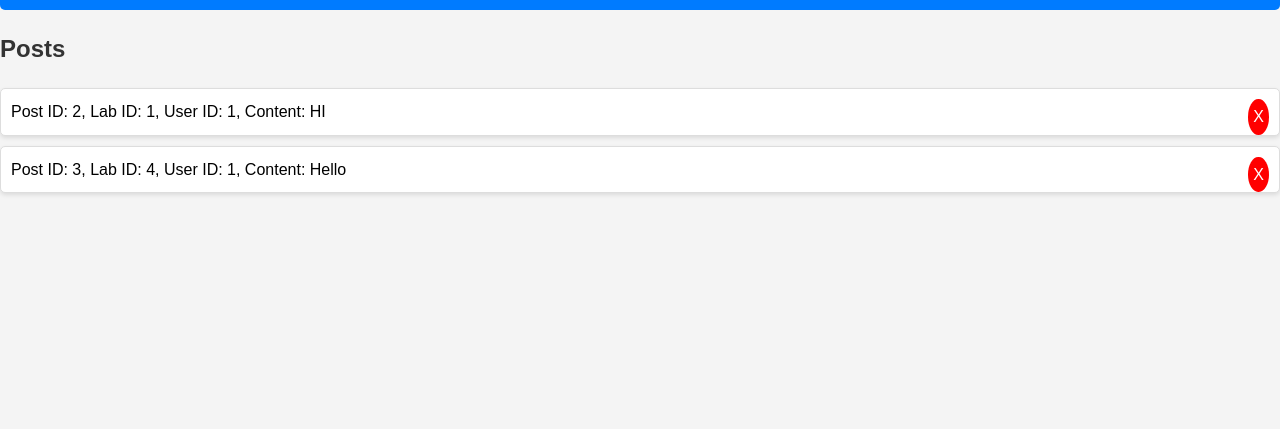
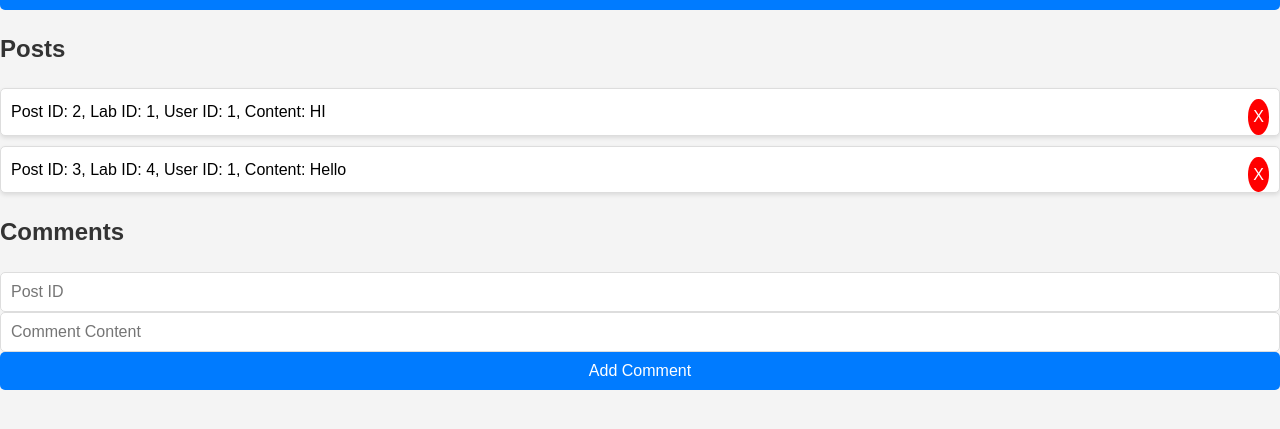
Before and after one commit to salma-ghazii/LabForumProject, a Flask app: page /posts_page in a window 1280 px wide. Shown: the part 295-724 px from the top of the page. Run offline with Flask 3, Linux system fonts and the light colour scheme; a user stored in the database is signed in; data comes from the database, SQL or seed files in the repository; both versions use the stored data as it was after the commit.

Commit message:
added draft of comments section

```diff
--- a/app.py
+++ b/app.py
@@ -36,7 +36,7 @@ def login():
 
         if authenticate_user(username, password):
             session['username'] = username
-            return '', 204
+            return 'Logged In Successfully', 204
         else:
             return jsonify({'error': 'Invalid credentials'}), 401
 
@@ -55,7 +55,7 @@ def register():
             return jsonify({'error': 'Username and password required'}), 400
 
         insert_user(username, password)
-        return '', 204
+        return 'Registered Successfully', 204
 
     username = session.get('username')
     return render_template('register.html', username=username)
@@ -75,7 +75,7 @@ def labs():
         data = request.get_json()
         location = data.get('location')
         insert_lab(location)
-        return '', 204
+        return 'Lab Added Successfully', 204
     else:
         labs = get_labs()
         return jsonify([{'LabID': row[0], 'Location': row[1]} for row in labs])
@@ -91,7 +91,7 @@ def posts():
         user_id = get_user_id(session['username'])
         post_content = data.get('postContent')
         insert_post(lab_id, user_id, post_content)
-        return '', 204
+        return 'Added Post Successfully', 204
     else:
         posts = get_posts()
         return jsonify([{'PostID': row[0], 'LabID': row[1], 'UserID': row[2], 'PostContent': row[3]} for row in posts])
--- a/database.py
+++ b/database.py
@@ -12,7 +12,7 @@ def create_tables():
     """Create tables in the database."""
     conn = connect_db()
     cursor = conn.cursor()
-    with open('LabForumProject\\db\\schema.sql', 'r') as f:
+    with open('db\\schema.sql', 'r') as f:
         schema = f.read()
     cursor.executescript(schema)
     conn.commit()
--- a/static/scripts.js
+++ b/static/scripts.js
@@ -153,3 +153,31 @@ function logout() {
 }
 
 // Existing functions (fetchLabs, fetchPosts, addLab, addPost, deleteLab, deletePost) remain the same
+
+
+// Function to add a comment
+function addComment() {
+    const postID = document.getElementById('commentPostID').value;
+    const commentContent = document.getElementById('commentContent').value;
+
+    if (!postID || !commentContent) {
+        alert('Please provide both Post ID and Comment Content.');
+        return;
+    }
+
+    const commentList = document.getElementById('comments-list');
+
+    const commentDiv = document.createElement('div');
+    commentDiv.classList.add('comment');
+
+    const contentP = document.createElement('p');
+    contentP.classList.add('comment-content');
+    contentP.textContent = `Post ID: ${postID} - ${commentContent}`;
+
+    commentDiv.appendChild(contentP);
+    commentList.appendChild(commentDiv);
+
+    // Optionally, clear the input fields
+    document.getElementById('commentPostID').value = '';
+    document.getElementById('commentContent').value = '';
+}
--- a/static/styles.css
+++ b/static/styles.css
@@ -157,3 +157,22 @@ header h1 {
 section {
     margin: 20px 0;
 }
+
+
+/* Styles for comments section */
+#comments-section {
+    margin-top: 20px;
+}
+
+#comments-list {
+    margin-bottom: 10px;
+}
+
+.comment {
+    border-bottom: 1px solid #ddd;
+    padding: 10px 0;
+}
+
+.comment-content {
+    margin: 0;
+}
--- a/templates/posts.html
+++ b/templates/posts.html
@@ -35,7 +35,15 @@
         </div>
         <h2>Posts</h2>
         <div id="posts"></div>
+        <h2>Comments</h2>
+        <div id="comments-section">
+            <div id="comments-list"></div>
+            <div class="form-group">
+                <input type="number" id="commentPostID" placeholder="Post ID">
+                <input type="text" id="commentContent" placeholder="Comment Content">
+                <button onclick="addComment()">Add Comment</button>
+            </div>
+        </div>
     </main>
-    </div>
 </body>
 </html>
```
Also changed, not shown: README.md, lab_forum.db. Lines whose indentation alone changed are shown as unchanged.
